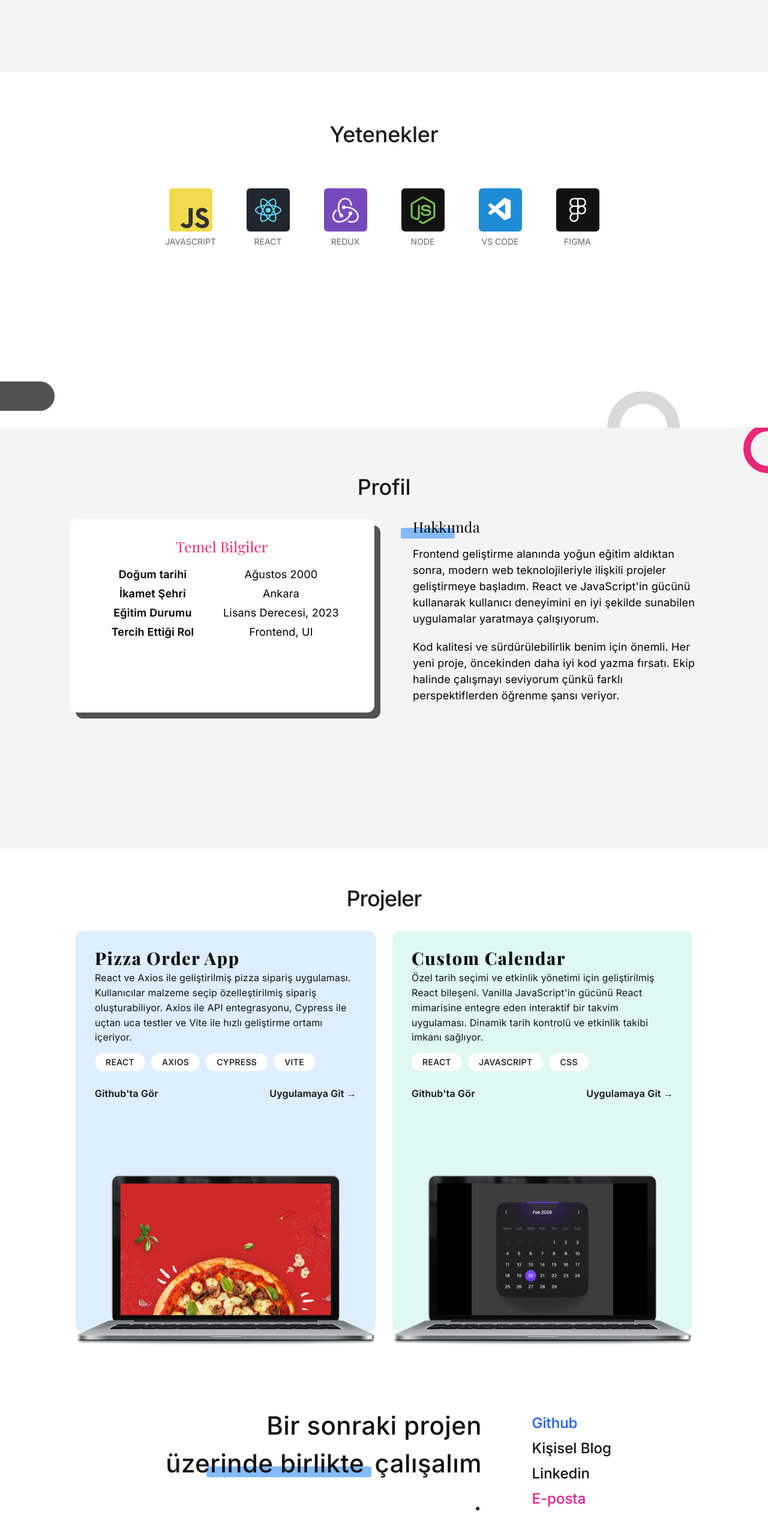
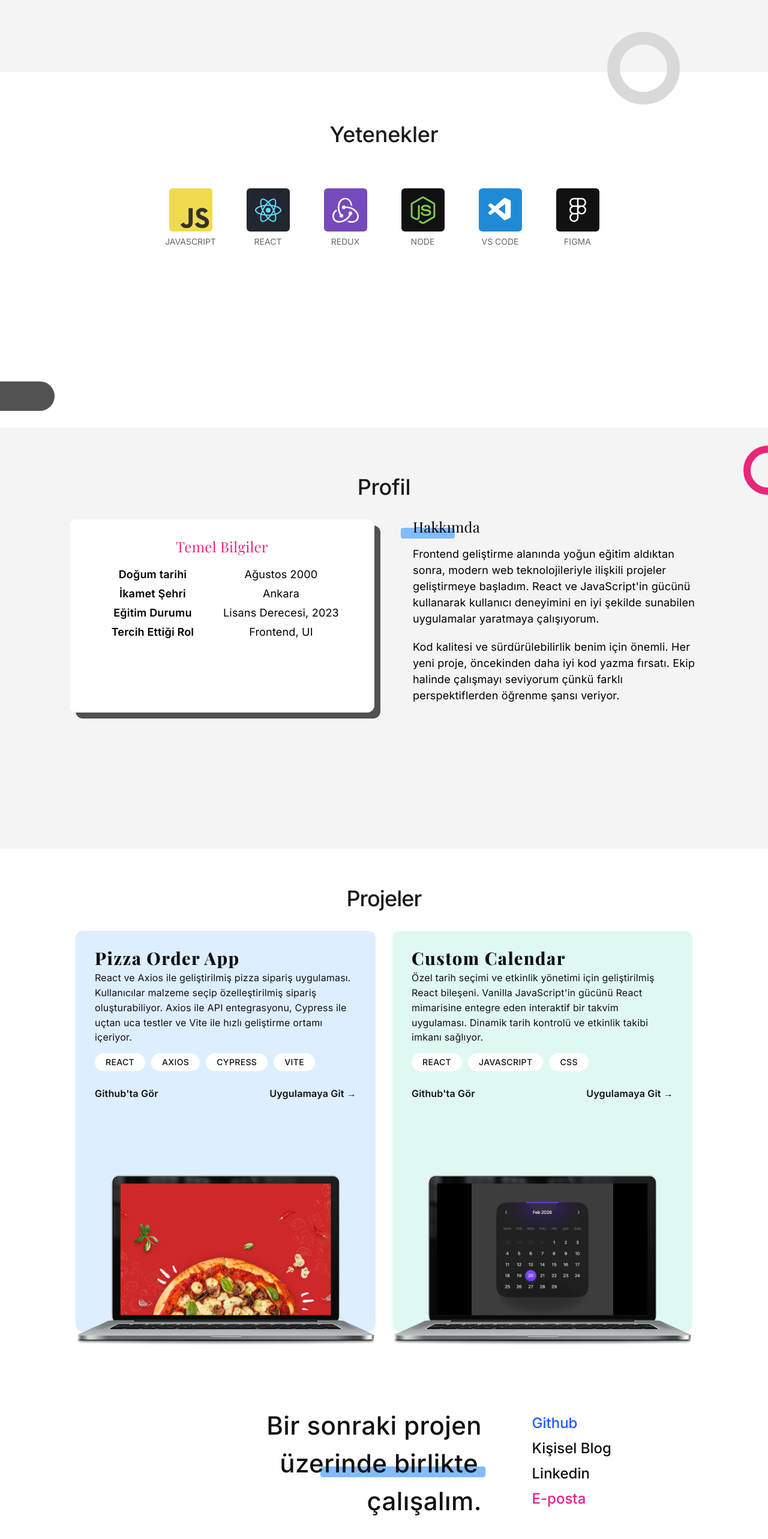
Before and after one commit to batuizmirli/Kisisel-Web-Sitesi, a React (Vite) app: page / in a window 1280 px wide. Shown: the part 769-3335 px from the top of the page at 60% size. Built offline with nearby package versions, Linux system fonts and the light colour scheme; no server answers; a web font is replaced by a local one.

Commit message:
Fix footer title layout and update content

```diff
--- a/src/App.css
+++ b/src/App.css
@@ -498,8 +498,8 @@ main {
   content: '';
   position: absolute;
   right: -22px;
-  bottom: 0;
-  transform: translateY(50%);
+  top: 0;
+  transform: translateY(-70%);
   width: 121px;
   height: 121px;
   border: 21px solid #d9d9d9;
@@ -518,7 +518,7 @@ main {
   content: '';
   position: absolute;
   right: -41px;
-  top: -6px;
+  top: 30px;
   width: 82px;
   height: 82px;
   border: 12px solid #ea2678;
--- a/src/components/Footer.jsx
+++ b/src/components/Footer.jsx
@@ -2,14 +2,13 @@ import { useAppContext } from '../context/AppContext'
 
 function Footer() {
   const { t } = useAppContext()
+  const needsSpaceBeforeSuffixBottom = t.footer.suffixBottom && !/^[.,!?;:]/.test(t.footer.suffixBottom)
 
   return (
     <footer className="site-footer" id="footer">
       <div className="container footer-content">
         <h2 className="footer-title">
-          {t.footer.prefix} <span>{t.footer.highlight}</span> {t.footer.suffixTop}
-          <br />
-          {t.footer.suffixBottom}
+          {t.footer.prefix} <span>{t.footer.highlight}</span> {t.footer.suffixTop}<br />{t.footer.suffixBottom}
         </h2>
         <div className="footer-links">
           <a href="https://github.com/batuizmirli" target="_blank" rel="noreferrer">{t.footer.github}</a>
--- a/src/data/content.json
+++ b/src/data/content.json
@@ -126,8 +126,8 @@
     "footer": {
       "prefix": "Bir sonraki projen",
       "highlight": "üzerinde birlikte",
-      "suffixTop": "çalışalım",
-      "suffixBottom": ".",
+      "suffixTop": "çalışalım.",
+
       "github": "Github",
       "blog": "Kişisel Blog",
       "linkedin": "Linkedin",
```
